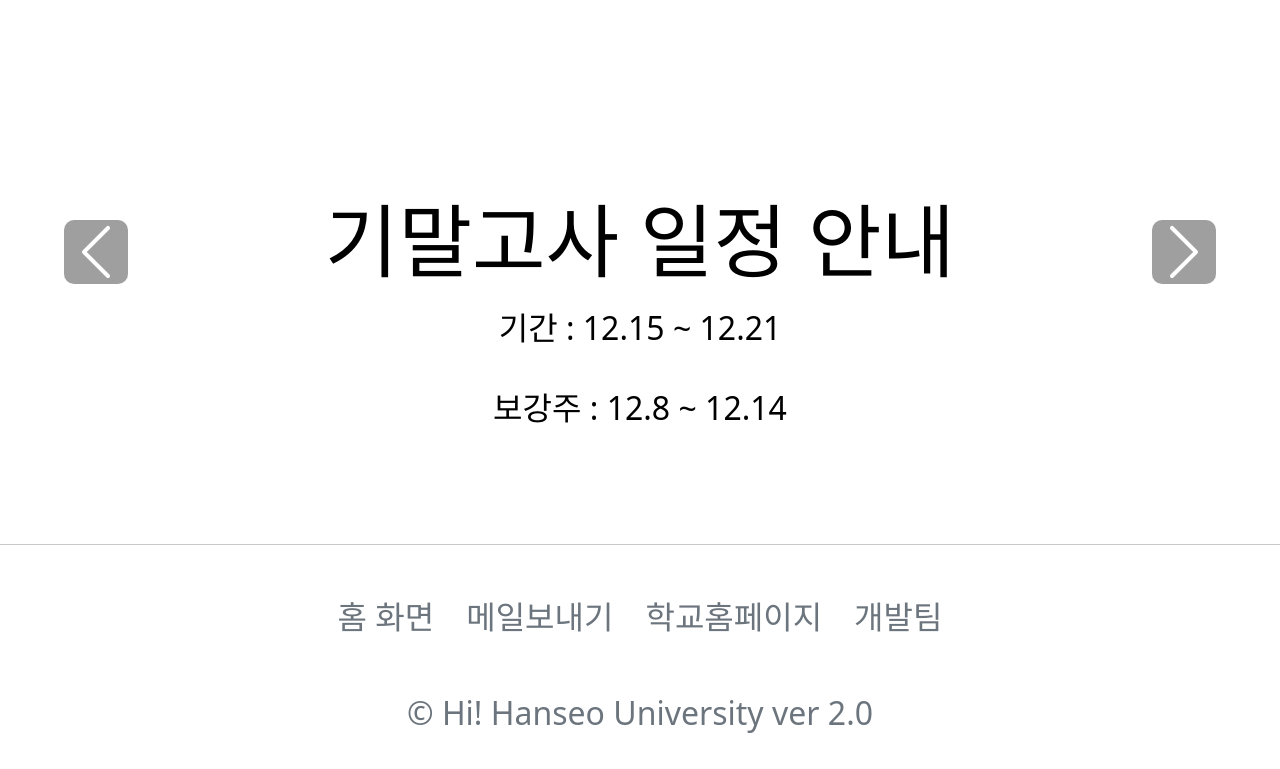
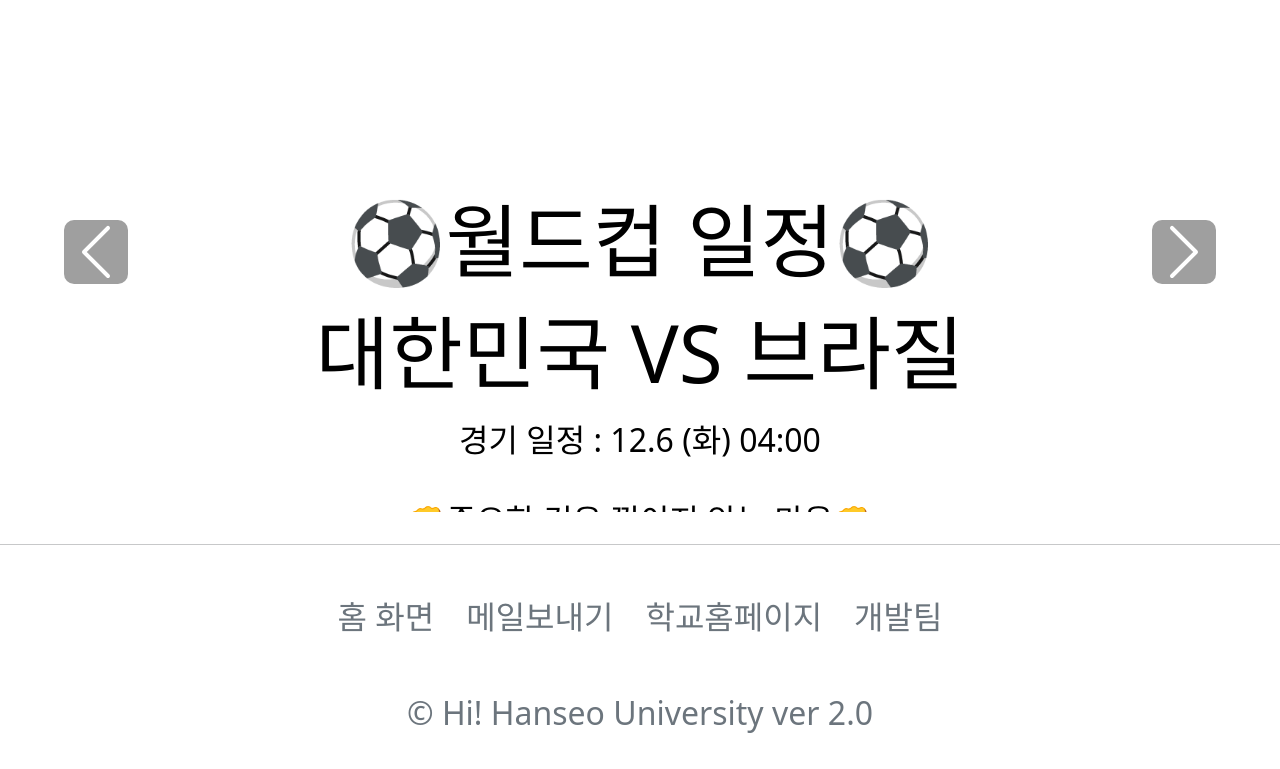
Before and after one commit to Parkyuchan/finalhihu, a Django app: page /home_Taean/ in a window 1280 px wide. Shown: the part 236-1005 px from the top of the page. Run offline with Django 4.2, Linux system fonts and the light colour scheme; some libraries are stand-ins or nearby versions.

Commit message:
공지 변경

```diff
--- a/single_pages/templates/single_pages/notification.html
+++ b/single_pages/templates/single_pages/notification.html
@@ -103,6 +103,7 @@
         aria-label="Slide 1"></button>
       <button type="button" data-bs-target="#myCarousel" data-bs-slide-to="1" aria-label="Slide 2"></button>
       <button type="button" data-bs-target="#myCarousel" data-bs-slide-to="2" aria-label="Slide 3"></button>
+      <button type="button" data-bs-target="#myCarousel" data-bs-slide-to="3" aria-label="Slide 4"></button>
     </div>
     <div class="carousel-inner">
       <div class="carousel-item active">
@@ -110,12 +111,25 @@
           preserveAspectRatio="xMidYMid slice" focusable="false">
           <rect width="100%" height="100%" fill="#FFFFFF" />
         </svg>
-
         <div class="container">
           <div class="carousel-caption" style="color: black;">
-            <h1>기말고사 일정 안내</h1>
-            <p>기간 : 12.15 ~ 12.21</p>
-            <p>보강주 : 12.8 ~ 12.14</p>
+            <h1>⚽월드컵 일정⚽</h1>
+            <h1>대한민국 VS 브라질</h1>
+            <p>경기 일정 : 12.6 (화) 04:00</p>
+            <p>👊중요한 것은 꺾이지 않는 마음👊</p>
+          </div>
+        </div>
+      </div>
+      <div class="carousel-item">
+        <svg class="bd-placeholder-img" width="100%" height="100%" xmlns="http://www.w3.org/2000/svg" aria-hidden="true"
+          preserveAspectRatio="xMidYMid slice" focusable="false">
+          <rect width="100%" height="100%" fill="#FFFFFF" />
+        </svg>
+        <div class="container">
+          <div class="carousel-caption" style="color: black;">
+            <h1>국가장학금 신청 안내</h1>
+            <p>신청 기간 : 11.24(목) ~ 12.29(목)</p>
+            <p>한국장학재단 이용</p>
           </div>
         </div>
       </div>
@@ -127,10 +141,9 @@
 
         <div class="container">
           <div class="carousel-caption" style="color: black;">
-            <h1>월드컵 일정</h1>
-            <h1>대한민국 VS 포르투갈</h1>
-            <p>경기 일정 : 12.3 (토) 00:00</p>
-            <p>대한민국 화이팅</p>
+            <h3>기말고사 일정 안내✏</h3>
+            <p>기간 : 12.15 ~ 12.21</p>
+            <p>보강주 : 12.8 ~ 12.14</p>
           </div>
         </div>
       </div>
```
